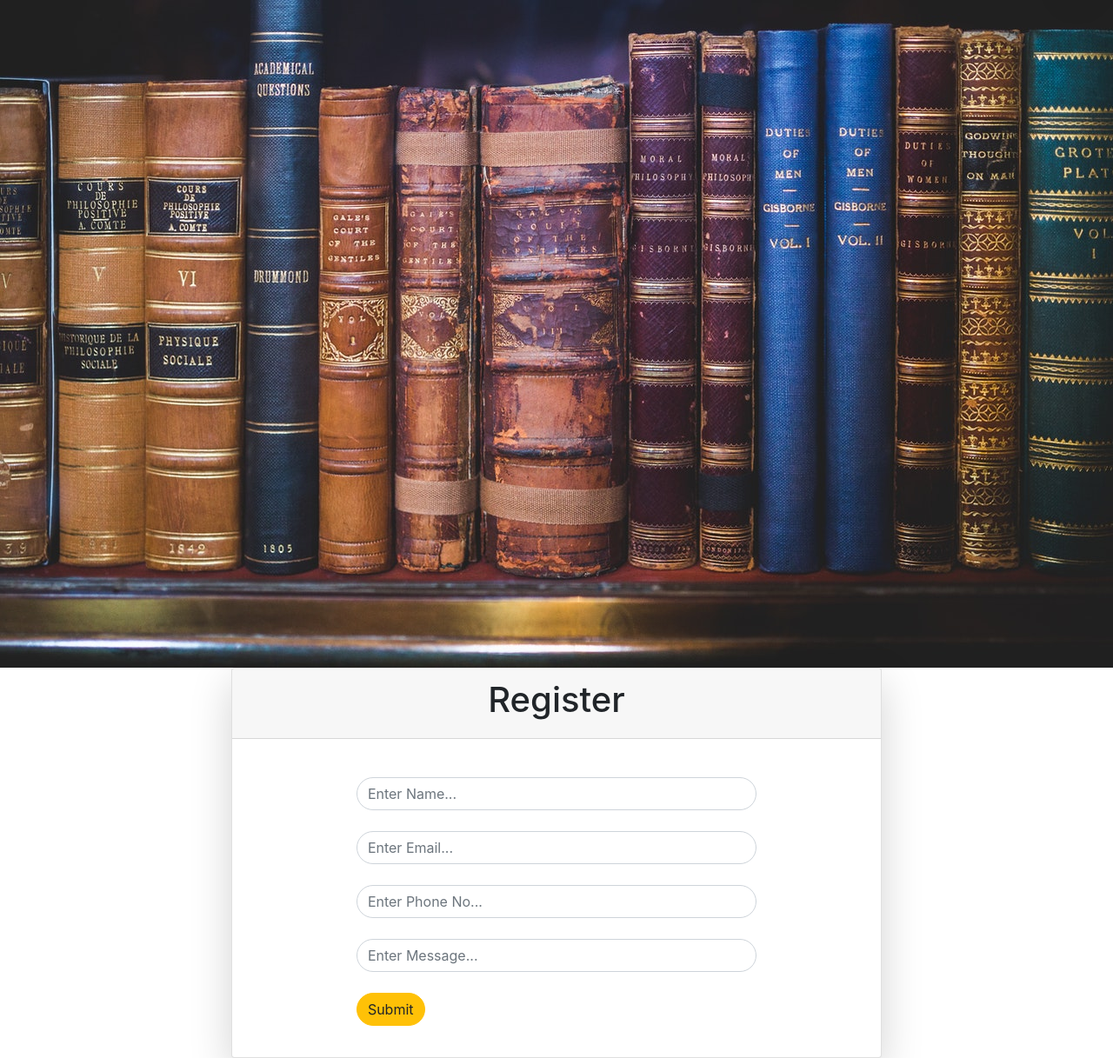
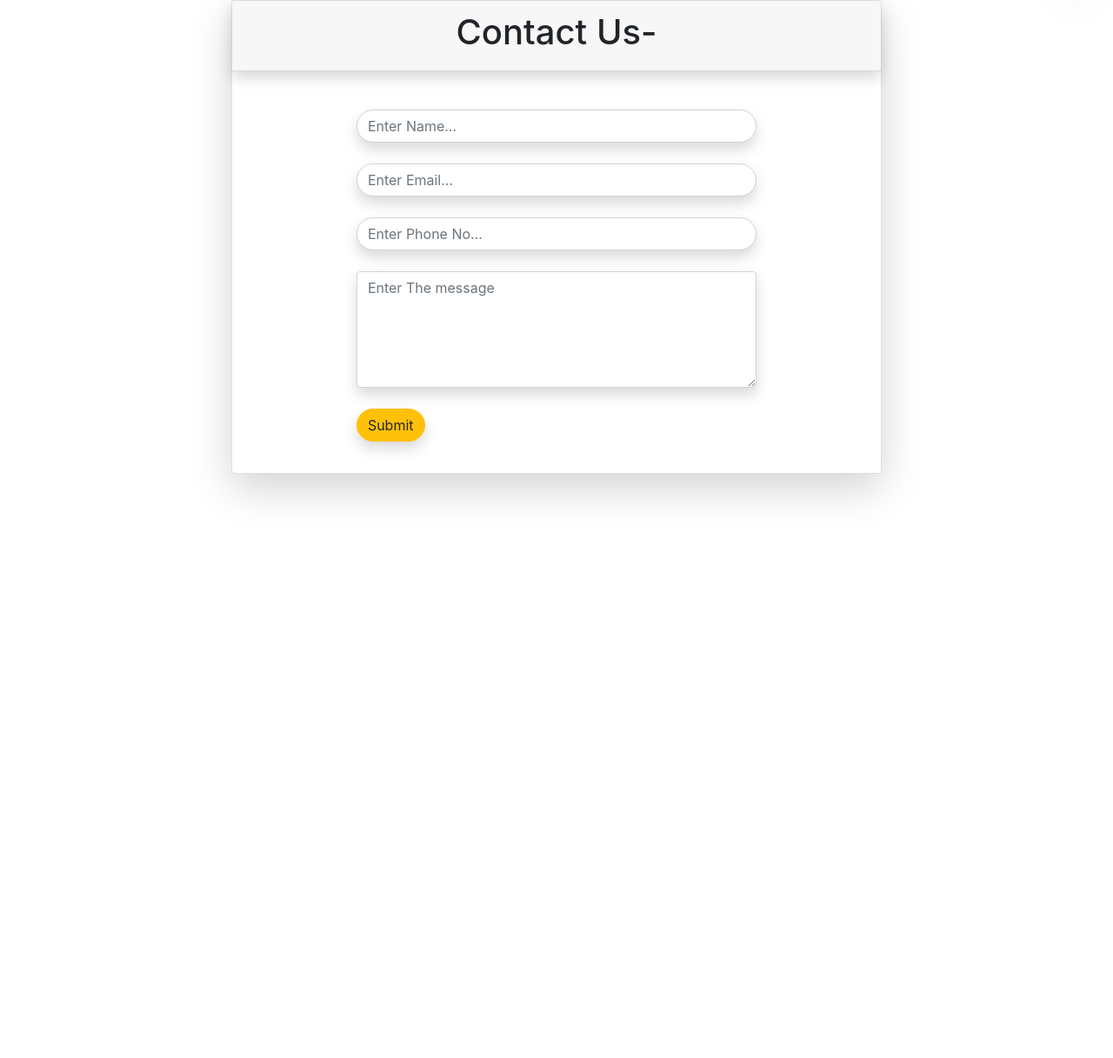
Before and after one commit to Sidhartha-dev/Djshop--Eccomerce-site-Django-, a Django app: page /shop/contact/ in a window 1280 px wide; the page is wider, and only the part inside the window is pictured. Shown: the part 64-1281 px from the top of that part at 87% size. After the commit the page ends 638 px from the top of that part, so only its background shows below. Run offline with Django 3.2, Linux system fonts and the light colour scheme; some libraries are stand-ins or nearby versions; some web fonts are replaced.

Commit message:
Update add remove and not going minous value solve

```diff
--- a/shop/static/js/index.js
+++ b/shop/static/js/index.js
@@ -1,21 +1,60 @@
 //console.log("working");
+//find the cart from lstorage
 if (localStorage.getItem("cart") == null) {
   var cart = {};
 } else {
   cart = JSON.parse(localStorage.getItem("cart"));
   document.getElementById("cart").innerHTML = Object.keys(cart).length;
+  updateCart(cart);
 }
 
-$(".cart").click(function(){
+//if click in add to cart then increment the item
+$(".cart").click(function () {
   //console.log("clicked");
   var idstr = this.id.toString();
-  console.log(idstr);
+  //console.log(idstr);
   if (cart[idstr] != undefined) {
     cart[idstr] = cart[idstr] + 1;
   } else {
     cart[idstr] = 1;
   }
-  console.log(cart);
+  updateCart(cart);
+  //console.log(cart);
   localStorage.setItem("cart", JSON.stringify(cart));
   document.getElementById("cart").innerHTML = Object.keys(cart).length;
 });
+
+function updateCart(cart) {
+  for (var item in cart) {
+    document.getElementById("div" + item).innerHTML =
+      "<button id='minus" +
+      item +
+      "' class='btn btn-warning rounded-pill shadow minus'>-</button> <span id='val" +
+      item +
+      "''>" +
+      cart[item] +
+      "</span> <button id='plus" +
+      item +
+      "' class='btn btn-primary rounded-pill shadow plus'> + </button>";
+  }
+}
+
+//= plas minas button working trick
+$(".divpr").on("click", "button.minus", function () {
+  //console.log("minus mio");
+  a = this.id.slice(7);
+  //console.log(a);
+  cart["pr" + a] = cart["pr" + a] - 1;
+  cart["pr" + a] = Math.max(0, cart["pr" + a]);
+  document.getElementById("valpr" + a).innerHTML = cart["pr" + a];
+  updateCart(cart);
+});
+
+$(".divpr").on("click", "button.plus", function () {
+  //console.log("plus clicked");
+  a = this.id.slice(6);
+  //console.log(a);
+  cart["pr" + a] = cart["pr" + a] + 1;
+  document.getElementById("valpr" + a).innerHTML = cart["pr" + a];
+  updateCart(cart);
+});
--- a/shop/templates/shop/contact.html
+++ b/shop/templates/shop/contact.html
@@ -5,38 +5,38 @@ Contact us- If any problem
 {% endblock title %}
 
 {% block body %}
- <section class="cont">
+ {% comment %} <section class="cont">
 <img src="/static/img/bookbg.jpg" alt="code" class="contect-img">
-</section>
+</section> {% endcomment %}
 <section>
 <div class="contact-form">
 
     <div class="row justify-content-center">
         <div class="col-md-8">
              <div class="card shadow-lg loi mx-5">
-                 <div class="card-header">
-                      <h1 class="text-center">Register</h1>
+                 <div class="card-header shadow">
+                      <h1 class="text-center">Contact Us-</h1>
                      </div>
                  <div class="card-body">
                      <form class="form-group row justify-content-center" method="post" action="/shop/contact/">
                         {% csrf_token %}
                         <div class="col-md-8 mt-4">
-                             <input type="text" id="name" name="name" class="form-control rounded-pill " placeholder="Enter Name...">
+                             <input type="text" id="name" name="name" class="form-control rounded-pill shadow" placeholder="Enter Name...">
                         </div>
 
                         <div class="col-md-8 mt-4">
-                             <input type="email" id="email" name="email" class="form-control rounded-pill" placeholder="Enter Email...">
+                             <input type="email" id="email" name="email" class="form-control rounded-pill shadow" placeholder="Enter Email...">
                         </div>
 
                         <div class="col-md-8 mt-4">
-                              <input type="phone" id="phone" name="phone" class="form-control rounded-pill" placeholder="Enter Phone No...">
+                              <input type="phone" id="phone" name="phone" class="form-control rounded-pill shadow" placeholder="Enter Phone No...">
                        </div>
 
                        <div class="col-md-8 mt-4">
-                            <input type="text" id="message" name="message" class="form-control rounded-pill" placeholder="Enter Message...">
+                            <textarea name="message" id="message" class="form-control rounded-left shadow" rows="5" placeholder="Enter The message"></textarea>
                        </div>
                        <div class="col-md-8 mt-4">
-                       <button class="btn btn-warning rounded-pill" type="submit" id="myBtn">Submit</button>
+                       <button class="btn btn-warning rounded-pill shadow" type="submit" id="myBtn">Submit</button>
                        </div>
                     </form>
                 </div>
--- a/shop/templates/shop/index.html
+++ b/shop/templates/shop/index.html
@@ -37,15 +37,18 @@
 
         {% for i in product %}
         <div class="col-xs-3 col-sm-3 col-md-3">
-          <div class="card" style="width: 18rem;">
+          <div class="card align-items-center" style="width: 18rem;">
             <img src='/media/{{i.image}}' class="card-img-top" alt="...">
             <div class="card-body">
               <h5 class="card-title">{{i.product_name}}</h5>
               <h6 class="card-text">{{i.desc|slice:'0:54'}}...</h6>
+              <span id="divpr{{i.id}}" class="divpr">
               <button id="pr{{i.id}}" class="btn-success rounded-pill cart"><i class="fa fa-shopping-cart text-warning"></i>Add To Cart</button>
+              </span>
               <a href="/shop/products/{{i.id}}">
               <button id="qv{{i.id}}" class="btn-primary rounded-pill cart"><i class="fa fa-eye text-danger"></i>Quick View</button>
               </a>
+
             </div>
           </div>
         </div>
```
Also changed, not shown: db.sqlite3.
